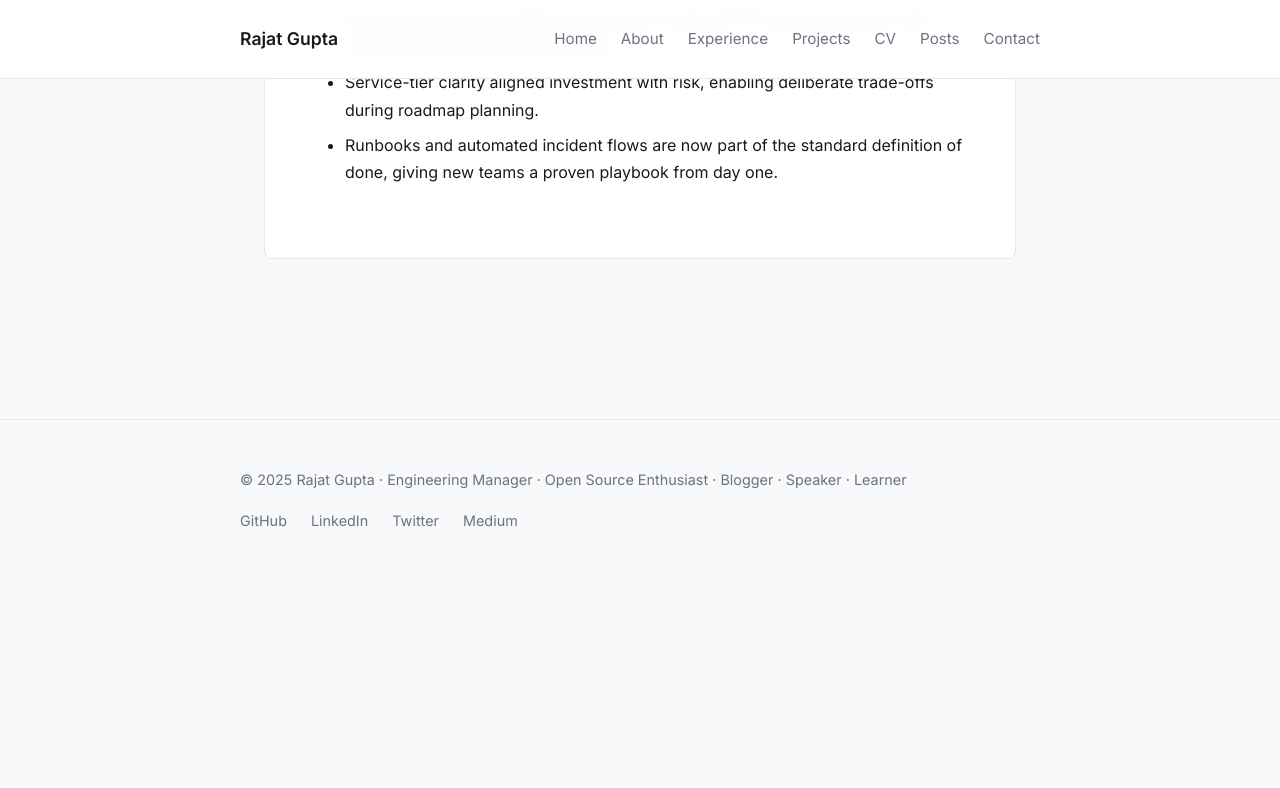
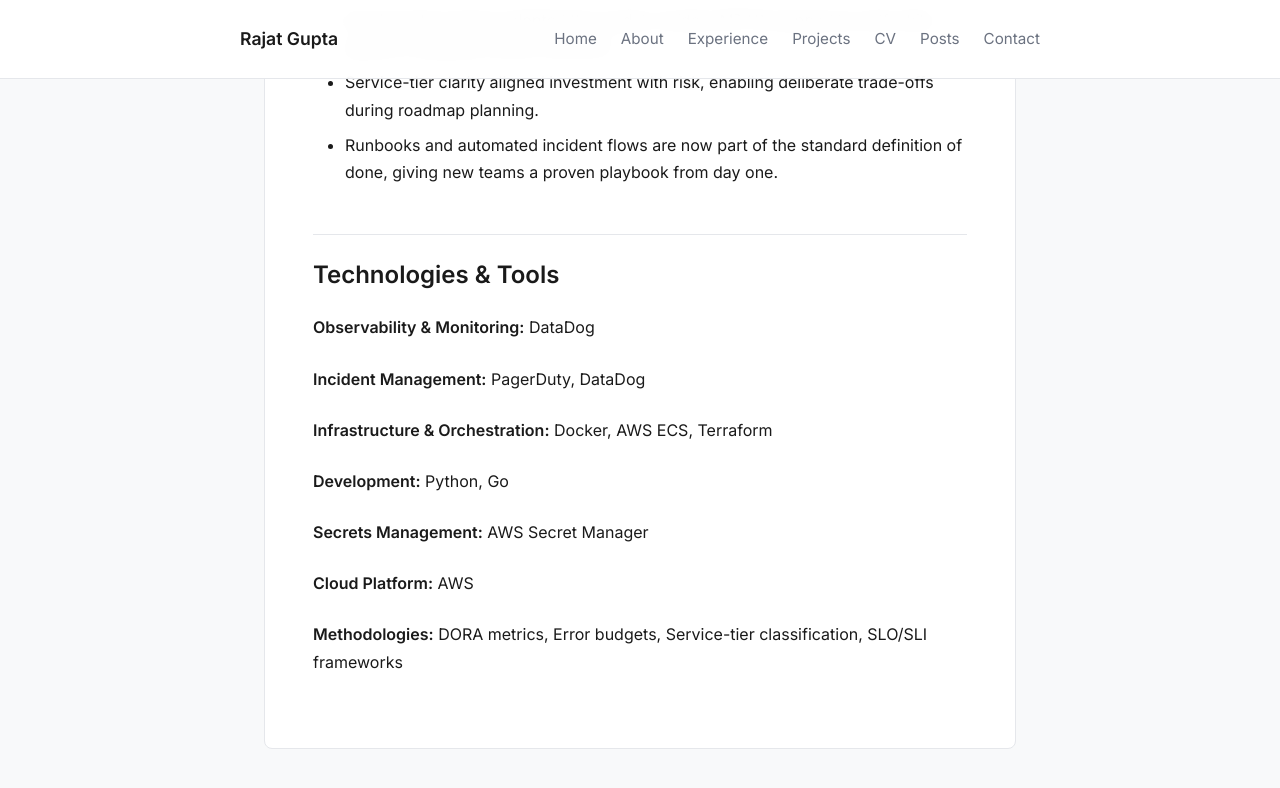
Before and after one commit to rajatguptarg/rajatguptarg.github.io, a Jekyll site: the page built from _projects/sre-operating-model.md, in a window 1280 px wide and 900 px high, scrolled down 1434 px. Shown: the top 788 px of the window. Built offline with Jekyll 4.4.1, drawn with Linux system fonts in a browser that asks for light colours; before the commit the page ends 2015 px from its top, so only the background shows below that.

Commit message:
Update skills and tools
Signed-off-by: Rajat Gupta <rajat.gupta@paymenttools.com>

```diff
--- a/_projects/sre-operating-model.md
+++ b/_projects/sre-operating-model.md
@@ -23,3 +23,18 @@ As the Engineering Manager for TIDAL's SRE group I was accountable for the roadm
 - All 14 product teams adopted the model; incident MTTR dropped by half while platform reliability scores rose 80%.
 - Service-tier clarity aligned investment with risk, enabling deliberate trade-offs during roadmap planning.
 - Runbooks and automated incident flows are now part of the standard definition of done, giving new teams a proven playbook from day one.
+
+## Technologies & Tools
+**Observability & Monitoring:** DataDog
+
+**Incident Management:** PagerDuty, DataDog
+
+**Infrastructure & Orchestration:** Docker, AWS ECS, Terraform
+
+**Development:** Python, Go
+
+**Secrets Management:** AWS Secret Manager
+
+**Cloud Platform:** AWS
+
+**Methodologies:** DORA metrics, Error budgets, Service-tier classification, SLO/SLI frameworks
```
Also changed, not shown: _projects/edge-compute-streaming.md (+15 -0 lines), _projects/observability-governance-idp.md (+13 -0 lines), _projects/platform-automation-observability.md (+13 -0 lines), _projects/service-discovery-modernization.md (+13 -0 lines), experience.md (+8 -0 lines).
